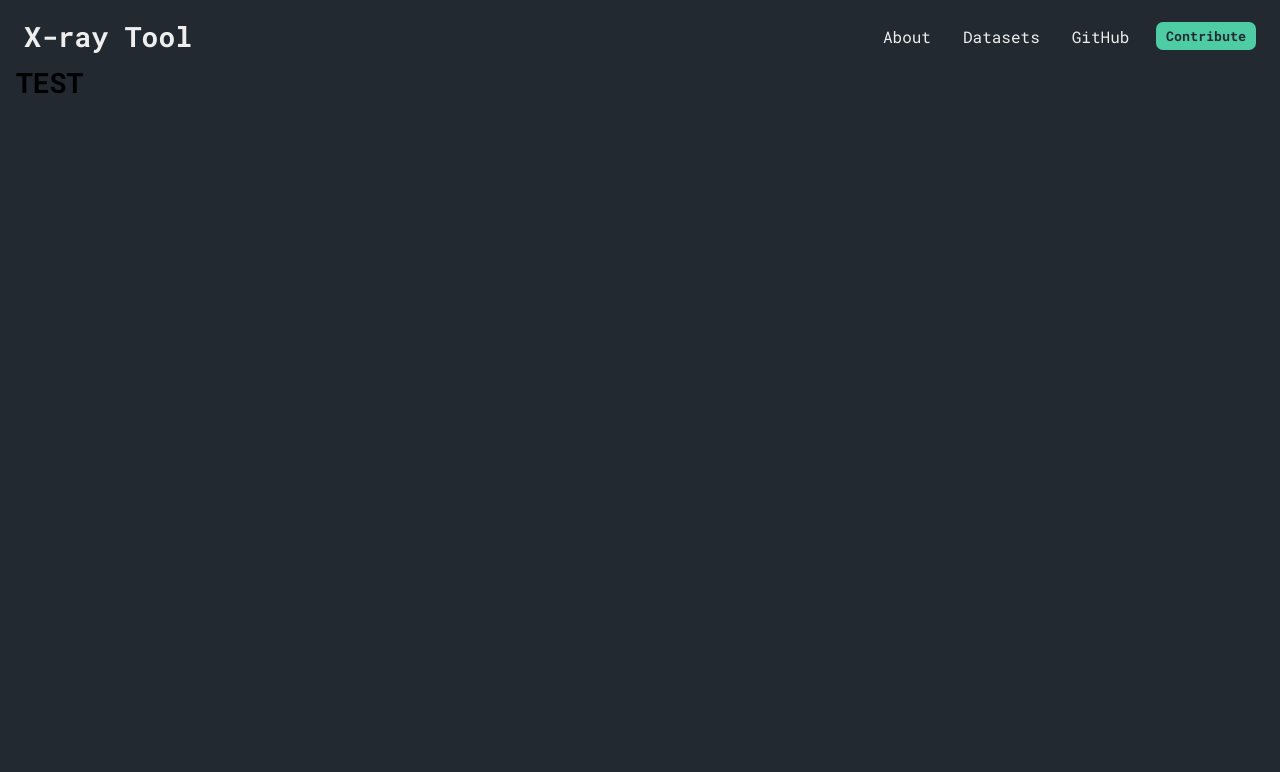
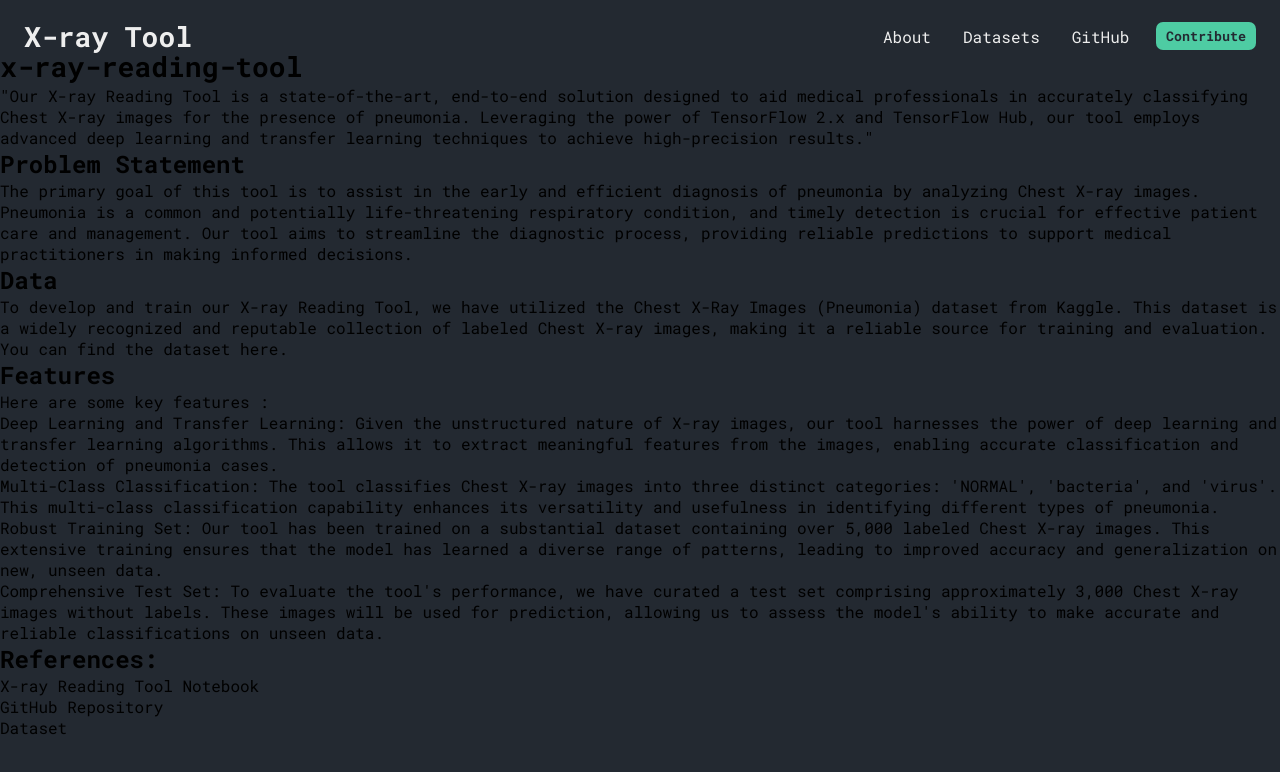
Before and after one commit to shantanuk7/x-ray-reading-tool, a Next.js app: page /about in a window 1280 px wide. Shown: the top 772 px of the page. Built offline with nearby package versions, Linux system fonts and the light colour scheme.

Commit message:
Add files via upload

```diff
--- a/src/app/about/page.tsx
+++ b/src/app/about/page.tsx
@@ -1,9 +1,49 @@
+
+
 export default function About() {
   return (
-    <main>
-      <div className="">
-        <h1>TEST</h1>
-        </div>
-    </main>
+    <div className="about">
+      <div className="about">
+        <h1>x-ray-reading-tool</h1>
+        <p>
+        "Our X-ray Reading Tool is a state-of-the-art, end-to-end solution designed to aid medical professionals in accurately classifying Chest X-ray images for the presence of pneumonia. Leveraging the power of <a href='https://www.tensorflow.org/'> TensorFlow 2.x </a> and <a href='https://www.tensorflow.org/hub'> TensorFlow Hub</a>, our tool employs advanced deep learning and transfer learning techniques to achieve high-precision results."
+        </p>
+        <section>
+          <h2>Problem Statement</h2>
+          <p>
+          The primary goal of this tool is to assist in the early and efficient diagnosis of pneumonia by analyzing Chest X-ray images. Pneumonia is a common and potentially life-threatening respiratory condition, and timely detection is crucial for effective patient care and management. Our tool aims to streamline the diagnostic process, providing reliable predictions to support medical practitioners in making informed decisions.
+          </p>
+        </section>
+        <section>
+          <h2>Data</h2>
+          <p>
+          To develop and train our X-ray Reading Tool, we have utilized the Chest X-Ray Images (Pneumonia) dataset from Kaggle. This dataset is a widely recognized and reputable collection of labeled Chest X-ray images, making it a reliable source for training and evaluation.
+          </p>
+          <p>
+            You can find the dataset <a href="https://www.kaggle.com/datasets/paultimothymooney/chest-xray-pneumonia" target="_blank" rel="noopener noreferrer">here</a>.
+          </p>
+        </section>
+        <section>
+          <h2>Features</h2>
+          <p>
+            Here are some key features :
+          </p>
+          <ul>
+            <li>Deep Learning and Transfer Learning: Given the unstructured nature of X-ray images, our tool harnesses the power of deep learning and transfer learning algorithms. This allows it to extract meaningful features from the images, enabling accurate classification and detection of pneumonia cases.</li>
+            <li>Multi-Class Classification: The tool classifies Chest X-ray images into three distinct categories: 'NORMAL', 'bacteria', and 'virus'. This multi-class classification capability enhances its versatility and usefulness in identifying different types of pneumonia.</li>
+            <li>Robust Training Set: Our tool has been trained on a substantial dataset containing over 5,000 labeled Chest X-ray images. This extensive training ensures that the model has learned a diverse range of patterns, leading to improved accuracy and generalization on new, unseen data.</li>
+            <li>Comprehensive Test Set: To evaluate the tool's performance, we have curated a test set comprising approximately 3,000 Chest X-ray images without labels. These images will be used for prediction, allowing us to assess the model's ability to make accurate and reliable classifications on unseen data.</li>
+          </ul>
+        </section>
+        <section>
+          <h2>References:</h2>
+          <ul>
+            <li><a href='https://colab.research.google.com/drive/1zTHxhzdPNvxnw5kwNi7K0otmUNKhdwT7?usp=sharing'> X-ray Reading Tool Notebook</a></li>
+            <li><a href='https://github.com/shantanuk7/x-ray-reading-tool/'>GitHub Repository</a></li>
+            <li><a href='https://www.kaggle.com/datasets/paultimothymooney/chest-xray-pneumonia'>Dataset</a></li>
+          </ul>
+        </section>
+      </div>
+    </div>
   );
 }
```
